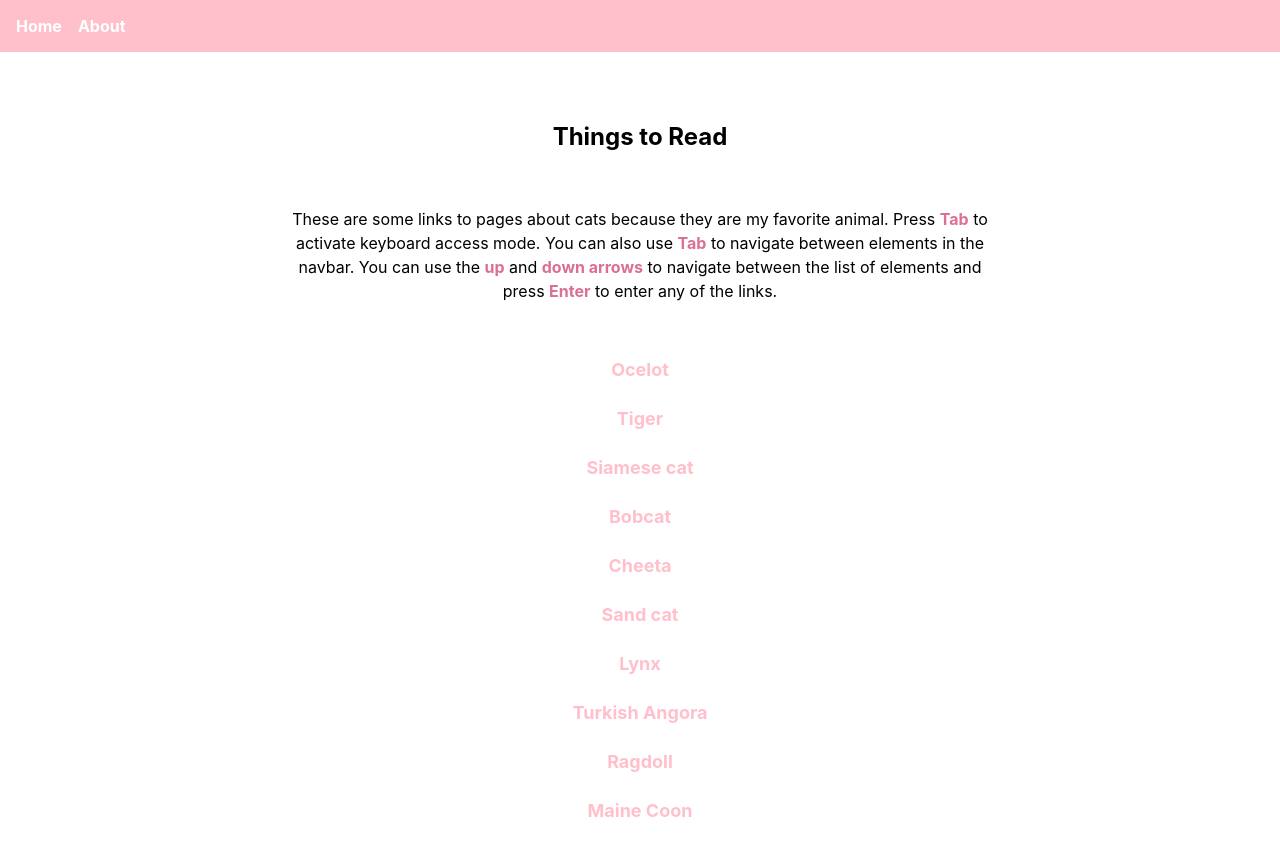
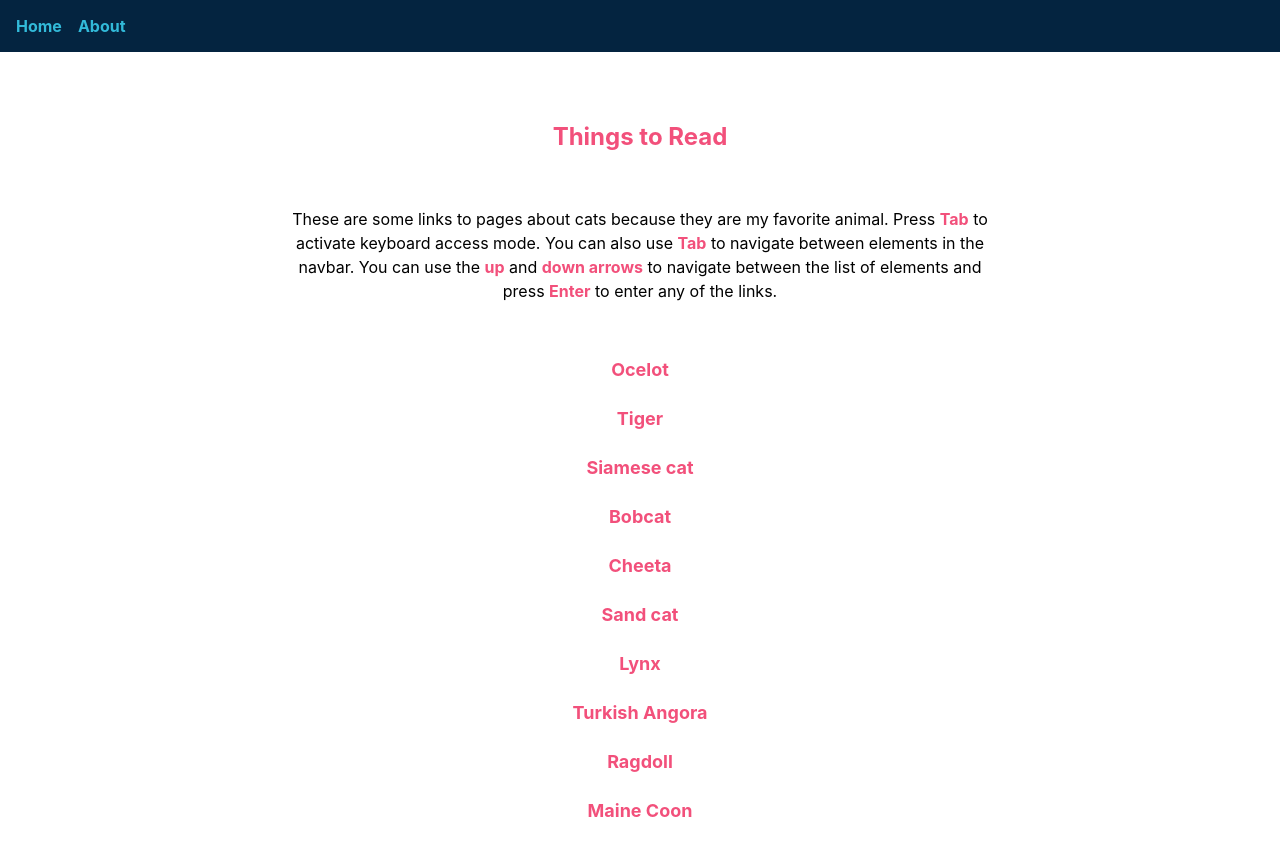
Before and after one commit to eileenAv/eileen-portfolio, a React (Create React App) app: page /about in a window 1280 px wide. Built offline with nearby package versions, Linux system fonts and the light colour scheme.

Commit message:
Color changes

```diff
--- a/src/components/Navbar/navbar.css
+++ b/src/components/Navbar/navbar.css
@@ -1,5 +1,5 @@
 .navbar {
-    background-color: pink;
+    background-color: #042440 ;
     padding: 1rem;
     display: flex;
     gap: 1rem;
@@ -7,7 +7,7 @@
 
   .nav-link {
     text-decoration: none;
-    color: white;
+    color: #32BAD9;
     font-weight: bold;
   }
 
--- a/src/components/homepage/homepage.css
+++ b/src/components/homepage/homepage.css
@@ -1,21 +1,31 @@
 .container {
+  align-self: auto;
     display: flex;
     align-items: center;
-    gap: 20px;
+    gap: 30px;
     padding: 10px;
+    margin: 100px;
+  }
+
+  .content{
+    align-items: center;
+    margin: 10px;
   }
 
   .profileImage {
+    display: flex;
+    align-items: center;
     width: 150px;
     height: auto;
     border-radius: 8px;
   }
 
   .text1 {
+    display: flex;
     font-family: Arial, sans-serif;
     font-size: 16px;
     font-weight: bold;
-    color: palevioletred;
+    color: #F2507B;
   }
 
   .text {
@@ -27,7 +37,7 @@
     padding: 10px 20px;
     font-size: 16px;
     color: white;
-    background-color: palevioletred;
+    background-color: #263E75;
     border: none;
     border-radius: 5px;
     cursor: pointer;
@@ -36,15 +46,15 @@
   }
 
   .shuffle-button:hover {
-    background-color: #ffe6f0;
-    outline: 2px solid palevioletred;
-    color: palevioletred;
+    background-color: #F2507B;
+    outline: 2px solid #F2507B;
+    color: #052440;
     outline-offset: 4px;
   }
 
   .shuffle-button:active {
-    background-color: #ffe6f0;
-    outline: 2px solid palevioletred;
-    color: palevioletred;
+    background-color: #F2507B;
+    outline: 2px solid #263E75;
+    color: #F2507B;
     outline-offset: 4px;
   }
--- a/src/components/homepage/homepage.js
+++ b/src/components/homepage/homepage.js
@@ -22,9 +22,9 @@ function Homepage() {
 
   return (
     <div className="container">
-      <div className="content">
+
         <img src="/profilePicture.jpg" className="profileImage" alt="Profile" />
-
+         <div className="content">
         <h2 className="text1">Hi! Welcome to my page!</h2>
         <p className="text">
           My name is Eileen and I am a senior at UW Bothell. I love cats and I have a cat named Caramel.
--- a/src/components/thingstoread/thingstoread.css
+++ b/src/components/thingstoread/thingstoread.css
@@ -9,6 +9,9 @@
     padding: 0 20px;
   }
 
+ .title {
+   color: #F2507B;
+  }
 
   .hyperlinks-list {
     list-style-type: none;
@@ -24,7 +27,7 @@
 
   .hyperlinks-list a {
     text-decoration: none;
-    color: pink;
+    color: #F2507B;
     font-size: 18px;
     font-weight: bold;
     padding: 8px 16px;
@@ -36,20 +39,22 @@
 
 
   .hyperlinks-list a:hover {
-    color: palevioletred;
-    background-color: #ffe6f0;
+    color: #32BAD9;
+    background-color: #263E75;
+    outline: 2px solid #32BAD9;
+    outline-offset: 4px;
   }
 
 
   .hyperlinks-list a:focus {
-    background-color: #ffe6f0;
-    outline: 2px solid palevioletred;
-    color: palevioletred;
+    background-color: #263E75;
+    outline: 2px solid #32BAD9;
+    color: #32BAD9;
     outline-offset: 4px;
   }
 
   strong{
-    color: palevioletred;
+    color: #F2507B;
   }
 
  .explanation{
--- a/src/components/thingstoread/thingstoread.js
+++ b/src/components/thingstoread/thingstoread.js
@@ -40,7 +40,7 @@ function About() {
 
   return (
     <div className="hyperlinks-container">
-      <h2>Things to Read</h2>
+      <h2 className="title">Things to Read</h2>
       <div className='explanation'>
         <p>These are some links to pages about cats because they are my favorite animal. Press <strong>Tab</strong> to activate keyboard access mode. You can also use <strong>Tab</strong> to navigate between elements in the navbar. You can use the <strong>up</strong> and <strong>down arrows</strong> to navigate between the list of elements and press <strong>Enter</strong> to enter any of the links. </p></div>
 
```
